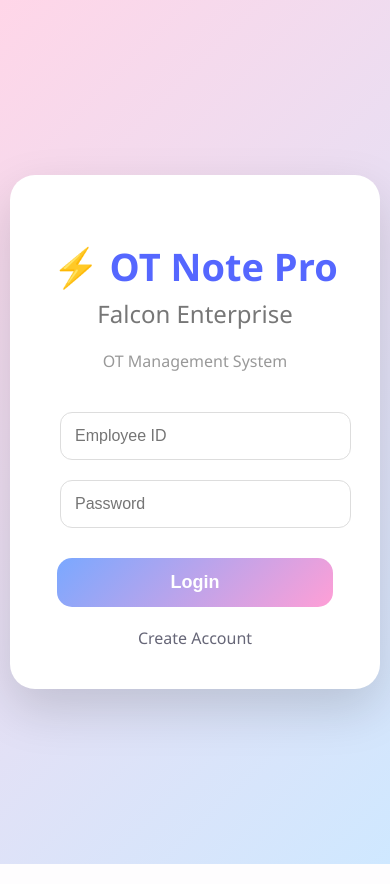
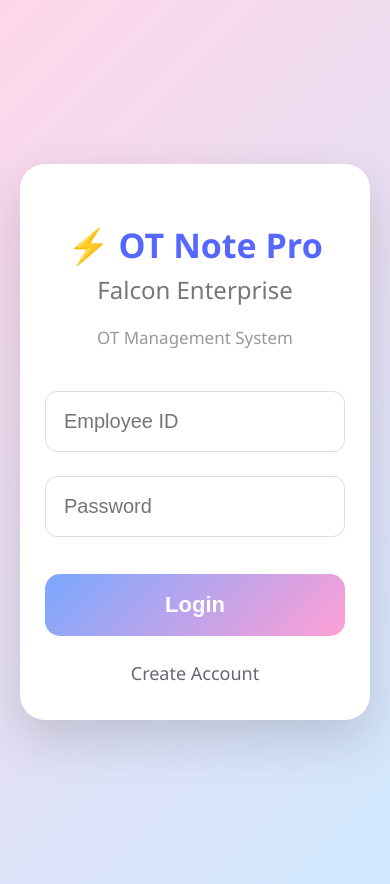
Before and after one commit to 02phuwanai-ops/OT_Note_Pro_Web, a Flask app: page / in a window 390 px wide. Run offline with Flask 3, Linux system fonts and the light colour scheme; parts of the project's set-up code (start-up, migrations or seed data) failed here and were passed over.

Commit message:
Update style.css

```diff
--- a/static/style.css
+++ b/static/style.css
@@ -1006,3 +1006,115 @@ cursor:pointer;
 
 
 }
+
+/* ===========================
+   Mobile Responsive
+=========================== */
+
+@media (max-width:600px){
+
+
+.login-page{
+
+    padding:20px;
+
+}
+
+
+.login-card{
+
+
+    width:100%;
+
+    max-width:420px;
+
+
+    padding:35px 25px;
+
+
+    border-radius:25px;
+
+
+}
+
+
+.login-card h1{
+
+
+    font-size:34px;
+
+
+}
+
+
+.login-card h2{
+
+
+    font-size:24px;
+
+
+}
+
+
+.login-card p{
+
+
+    font-size:17px;
+
+}
+
+
+
+.login-card input{
+
+
+    width:100%;
+
+    box-sizing:border-box;
+
+
+    padding:18px;
+
+
+    margin:12px 0;
+
+
+    font-size:20px;
+
+
+}
+
+
+
+.login-btn{
+
+
+    width:100%;
+
+
+    padding:18px;
+
+
+    font-size:22px;
+
+
+    margin-top:25px;
+
+
+}
+
+
+
+.login-card a{
+
+
+    font-size:18px;
+
+
+    margin-top:25px;
+
+
+}
+
+
+}
```
